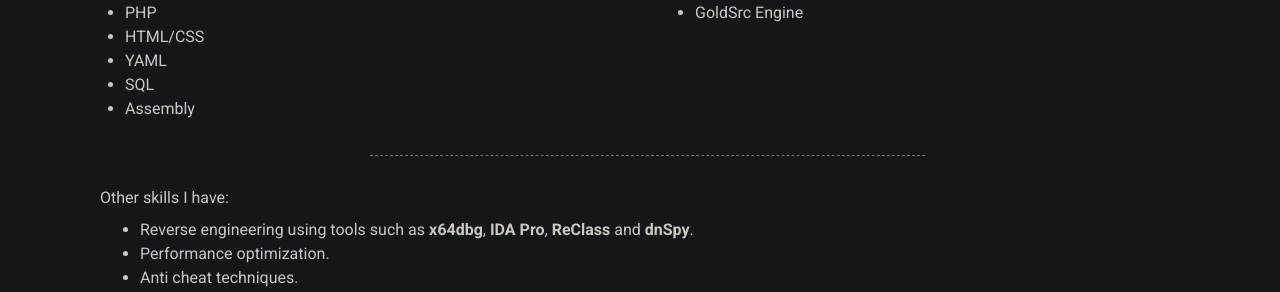
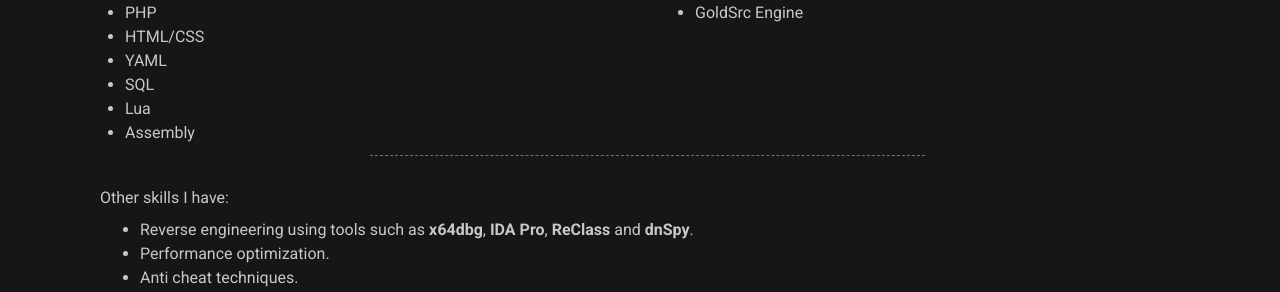
Before and after one commit to LUCASGL94/LUCASGL94.github.io, a Jekyll site: the page built from index.md, in a window 1280 px wide and 900 px high, scrolled down 2433 px. Shown: the part 245-537 px from the top of the window. Built offline with Jekyll 4.4.1, drawn with Linux system fonts in a browser that asks for light colours; nearby versions of some CDN libraries.

Commit message:
Add Lua as skill.

```diff
--- a/_includes/skills.html
+++ b/_includes/skills.html
@@ -23,6 +23,7 @@
                         <li>HTML/CSS</li>
                         <li>YAML</li>
                         <li>SQL</li>
+                        <li>Lua</li>
                         <li>Assembly</li>
                     </ul>
                 </div>
```
